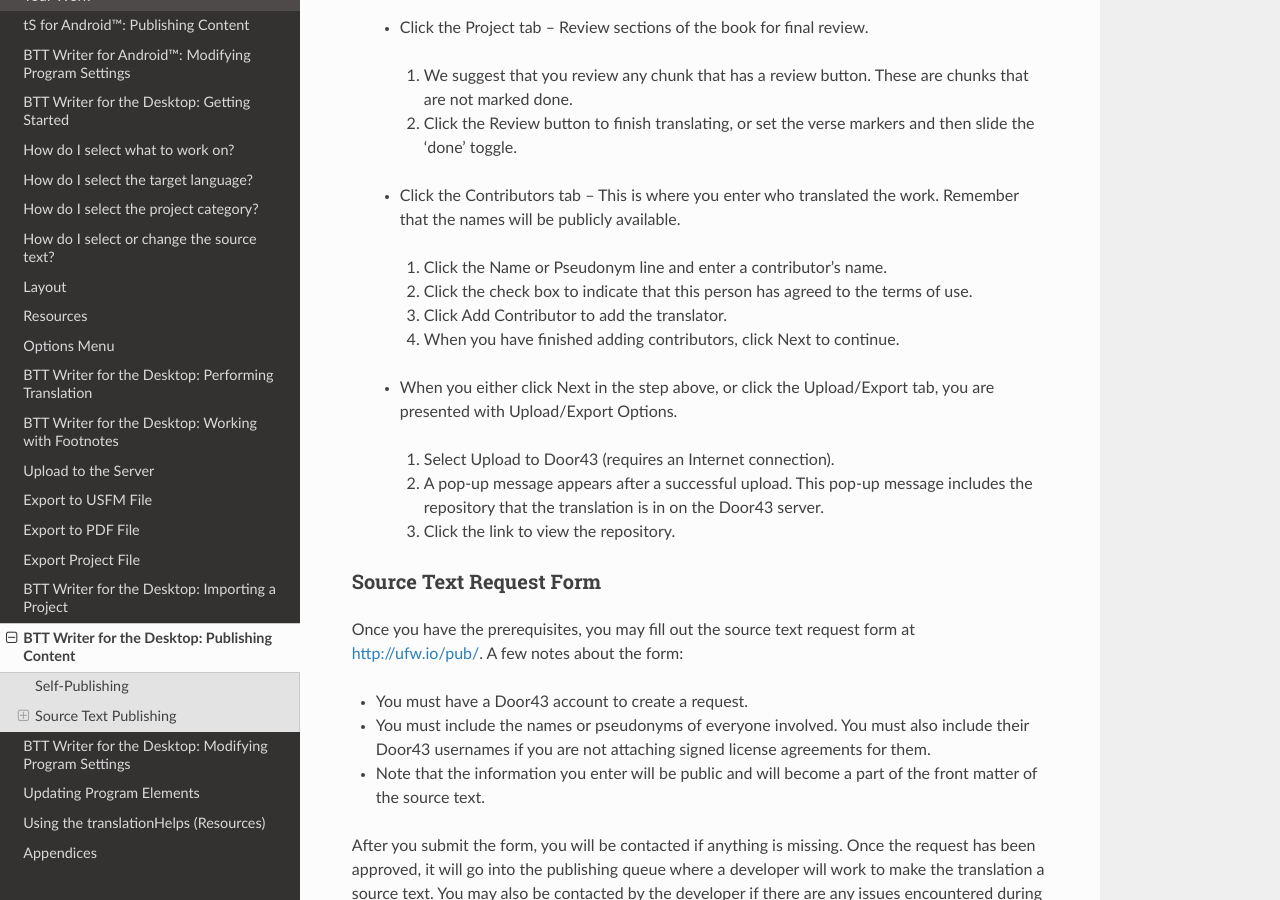
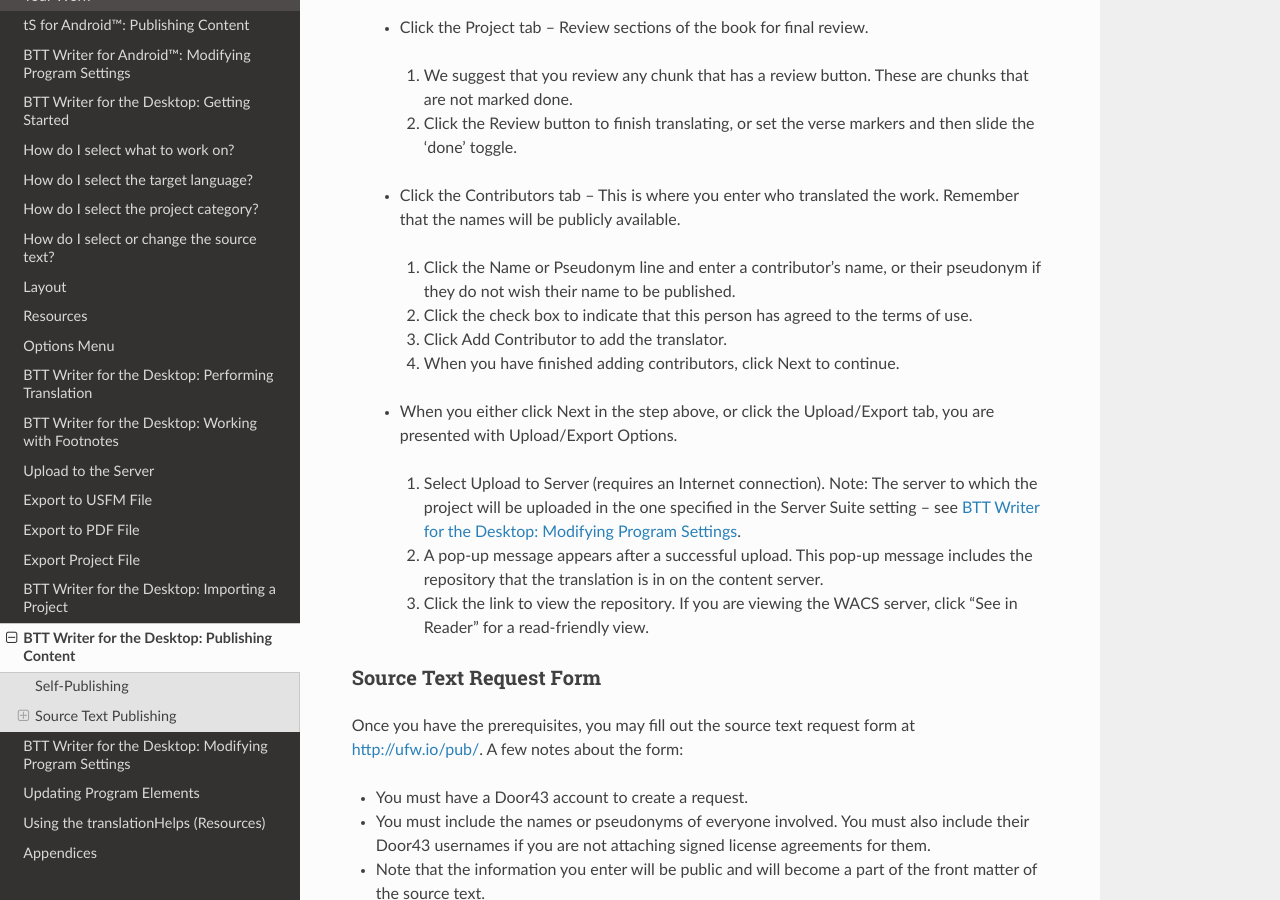
Before and after one commit to mondele/btt-writer-docs, a Sphinx documentation site: the page built from docs/dPublish.rst, in a window 1280 px wide and 900 px high, scrolled down 1754 px. Built offline with Sphinx 7.4.7 and the Read the Docs theme 2.0.0, drawn with Linux system fonts in a browser that asks for light colours; pages that are not in the unit, such as notebooks, are missing from menus.

Commit message:
Update dPublish.rst

```diff
--- a/docs/dPublish.rst
+++ b/docs/dPublish.rst
@@ -64,22 +64,22 @@
 
     *	Click the Contributors tab -- This is where you enter who translated the work. Remember that the names will be publicly available.
 
-      1.	Click the Name or Pseudonym line and enter a contributor’s name.
+      1.	Click the Name or Pseudonym line and enter a contributor’s name, or their pseudonym if they do not wish their name to be published.
 
       2.	Click the check box to indicate that this person has agreed to the terms of use.
 
-      3.  Click Add Contributor to add the translator.
+      3.    Click Add Contributor to add the translator.
 
-      4. When you have finished adding contributors, click Next to continue.
+      4.    When you have finished adding contributors, click Next to continue.
 
 
     •	When you either click Next in the step above, or click the Upload/Export tab, you are presented with Upload/Export Options.
 
-      1.	Select Upload to Door43 (requires an Internet connection).
+      1.	Select Upload to Server (requires an Internet connection). Note: The server to which the project will be uploaded in the one specified in the  Server Suite setting -- see `BTT Writer for the Desktop: Modifying Program Settings <https://btt-writer.readthedocs.io/en/latest/dSettings.html>`_.
 
-      2.	A pop-up message appears after a successful upload. This pop-up message includes the repository that the translation is in on the Door43 server.
+      2.	A pop-up message appears after a successful upload. This pop-up message includes the repository that the translation is in on the content server.
 
-      3.	Click the link to view the repository.
+      3.	Click the link to view the repository. If you are viewing the WACS server, click "See in Reader" for a read-friendly view.
 
 Source Text Request Form
 ^^^^^^^^^^^^^^^^^^^^^^^^
```
